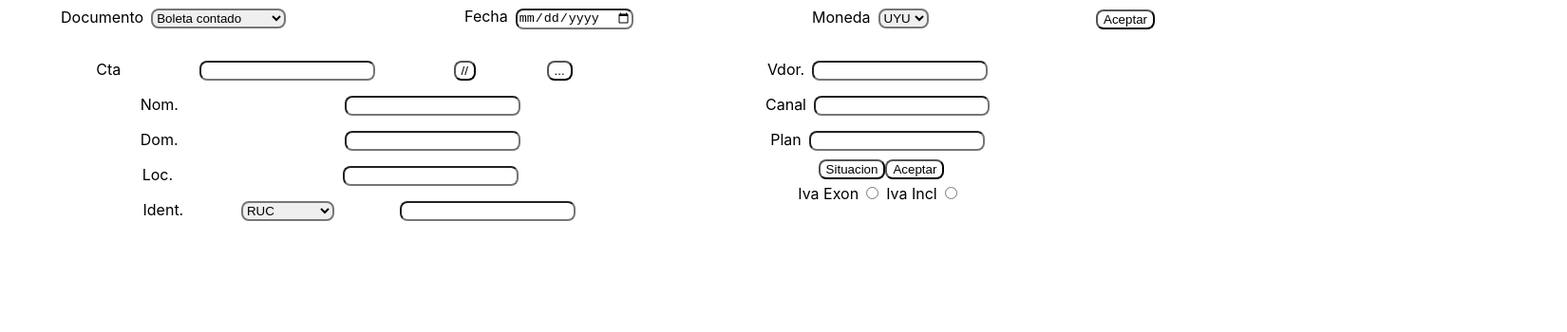
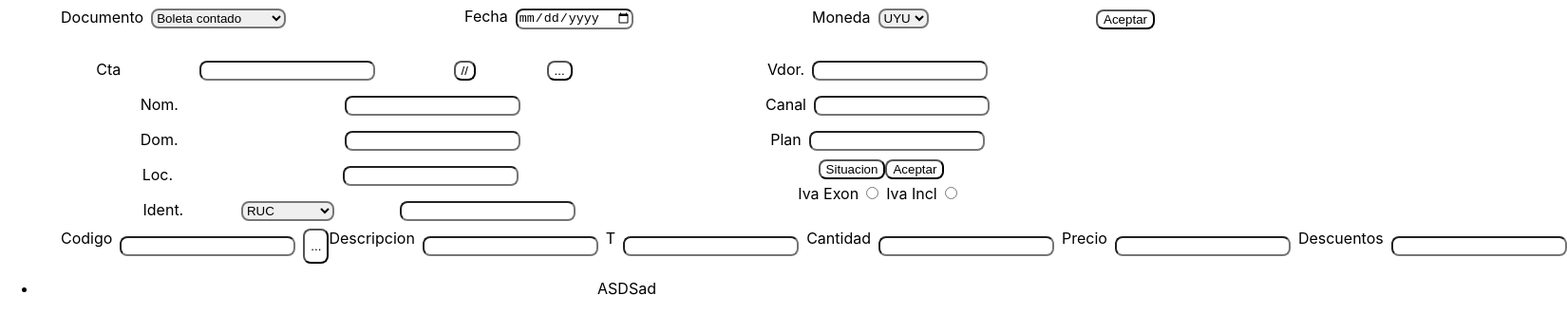
Before and after one commit to BadSh4dow/sofware-ventas-front, a React (Create React App) app: page / in a window 1280 px wide. Shown: the top 350 px of the page at 95% size, 1650 px wide, since content can reach past the window. Built offline with nearby package versions, Linux system fonts and the light colour scheme.

Commit message:
renglones

```diff
--- a/src/App.css
+++ b/src/App.css
@@ -71,3 +71,13 @@ button{
   align-items: baseline;
   margin-left: 4.7vw;
 }
+
+.cargas{
+  display: flex;
+  flex-direction: column;
+  width: 90%;
+  margin: 0px auto;
+}
+.formCargas{
+  display: flex;
+}
--- a/src/App.js
+++ b/src/App.js
@@ -1,4 +1,5 @@
 import './App.css';
+import Renglones from './components/body/renglones';
 import TopHeader from './components/header/TopHeader';
 import UnderHeader from './components/header/UnderHeader';
 
@@ -7,6 +8,7 @@ function App() {
     <div className='app'>
       <TopHeader/>
       <UnderHeader/>
+      <Renglones/>
     </div>
   );
 }
--- a/src/components/body/renglones.jsx
+++ b/src/components/body/renglones.jsx
@@ -0,0 +1,37 @@
+import React from "react";
+
+const Renglones = () => {
+    return(
+        <div className="renglones">
+            <div className="cargas">
+                <form className="formCargas">
+                    <label htmlFor="codigo">Codigo</label>
+                    <input id="codigo" type="number" />
+                    <button type="button">...</button>
+
+                    <label htmlFor="descripcion">Descripcion</label>
+                    <input id="descripcion" type="text" />
+
+                    <label htmlFor="T">T</label>
+                    <input id="T" type="text" />
+
+                    <label htmlFor="cantidad">Cantidad</label>
+                    <input id="cantidad" type="text" />
+
+                    <label htmlFor="precio">Precio</label>
+                    <input id="precio" type="text" />
+
+                    <label htmlFor="descuentos">Descuentos</label>
+                    <input id="descuentos" type="text" />
+                </form>
+            </div>
+            <div className="listado">
+                <ul>
+                    <li>ASDSad</li>
+                </ul>
+            </div>
+        </div>
+    )
+}
+
+export default Renglones;
```
